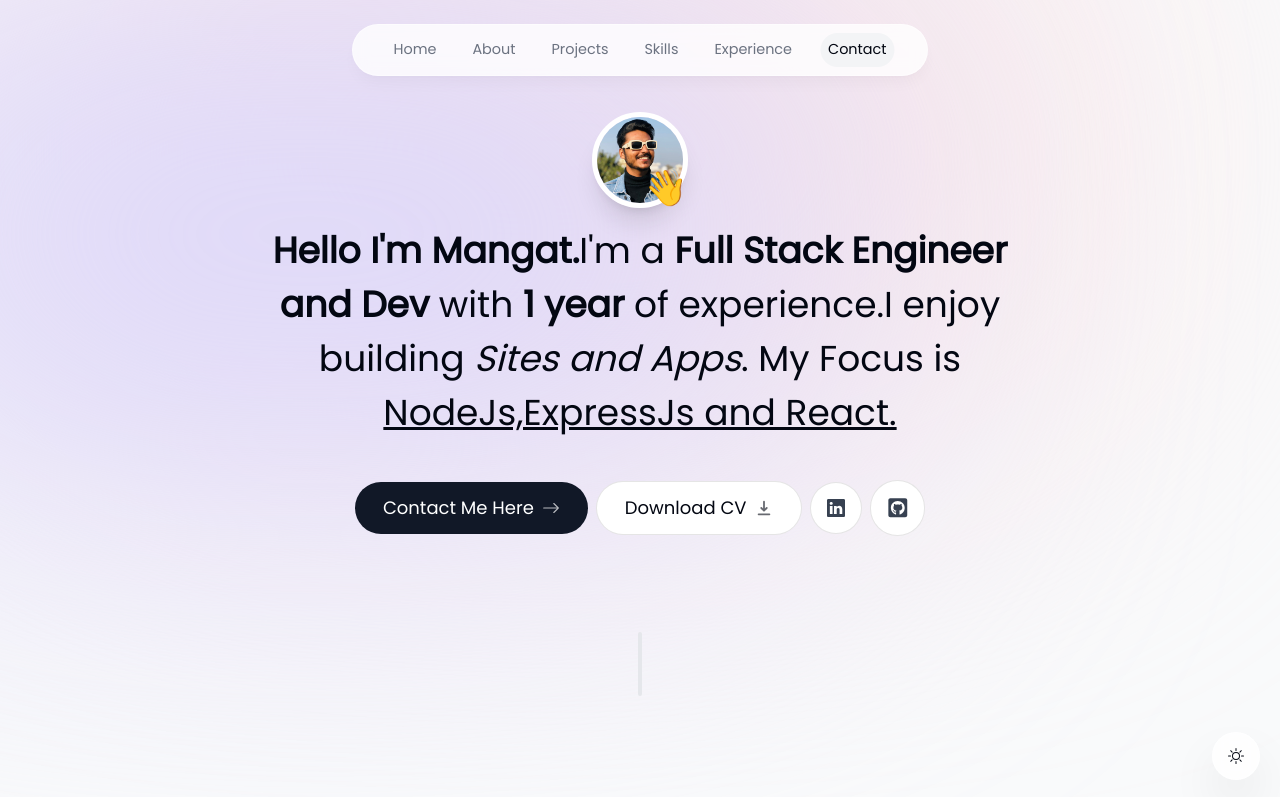
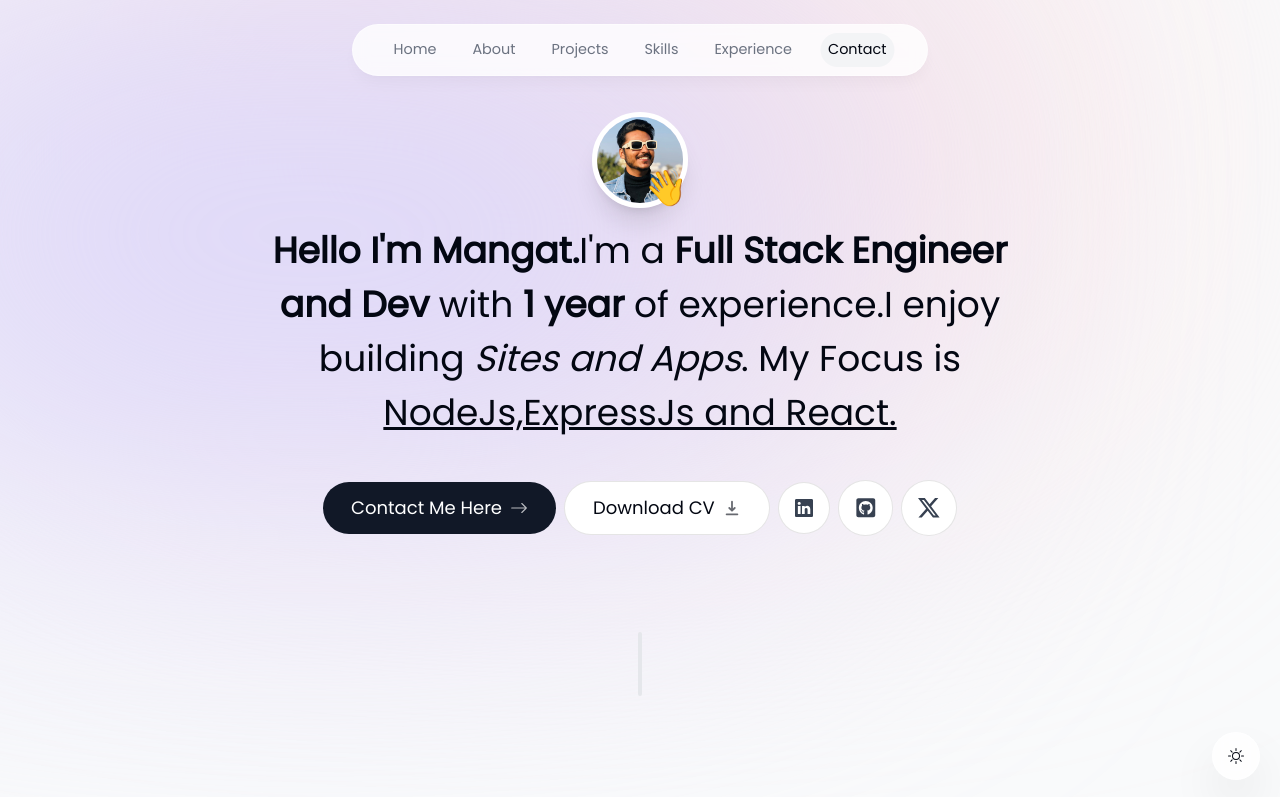
Before and after one commit to mangat-ram/portfolio, a Next.js app: page / in a window 1280 px wide. Shown: the top 797 px of the page. Built offline with nearby package versions, Linux system fonts and the light colour scheme; no server answers.

Commit message:
Added X icon.

```diff
--- a/components/Intro.tsx
+++ b/components/Intro.tsx
@@ -3,7 +3,7 @@
 import React from "react"
 import Image from "next/image"
 import { motion } from "framer-motion"
-import { BsArrowRight, BsLinkedin } from "react-icons/bs";
+import { BsArrowRight, BsLinkedin, BsTwitterX } from "react-icons/bs";
 import { HiDownload } from "react-icons/hi";
 import Link from "next/link";
 import { FaGithubSquare } from "react-icons/fa";
@@ -108,6 +108,12 @@
         >
           <FaGithubSquare />
         </a>
+        <a
+          href=""
+          className="bg-white px-4 py-4 text-gray-700 flex items-center gap-2 rounded-full text-[1.35rem] focus:scale-110 hover:scale-110 active:scale-105 transition cursor-pointer border border-black/10 hover:text-gray-950 dark:bg-white/10 dark:text-white/60"
+        >
+          <BsTwitterX />
+        </a>
       </motion.div>
     </section>
   )
```
